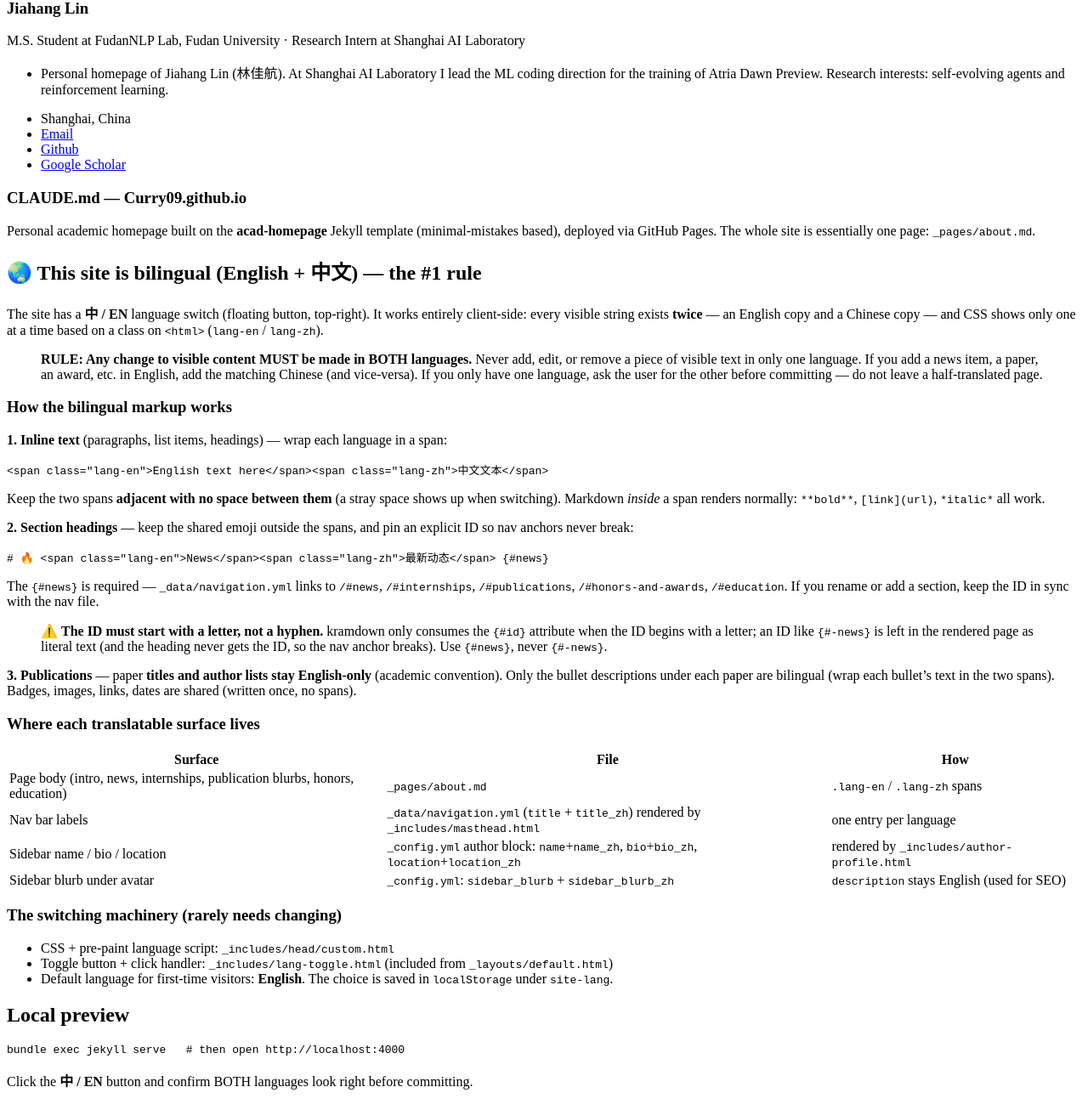
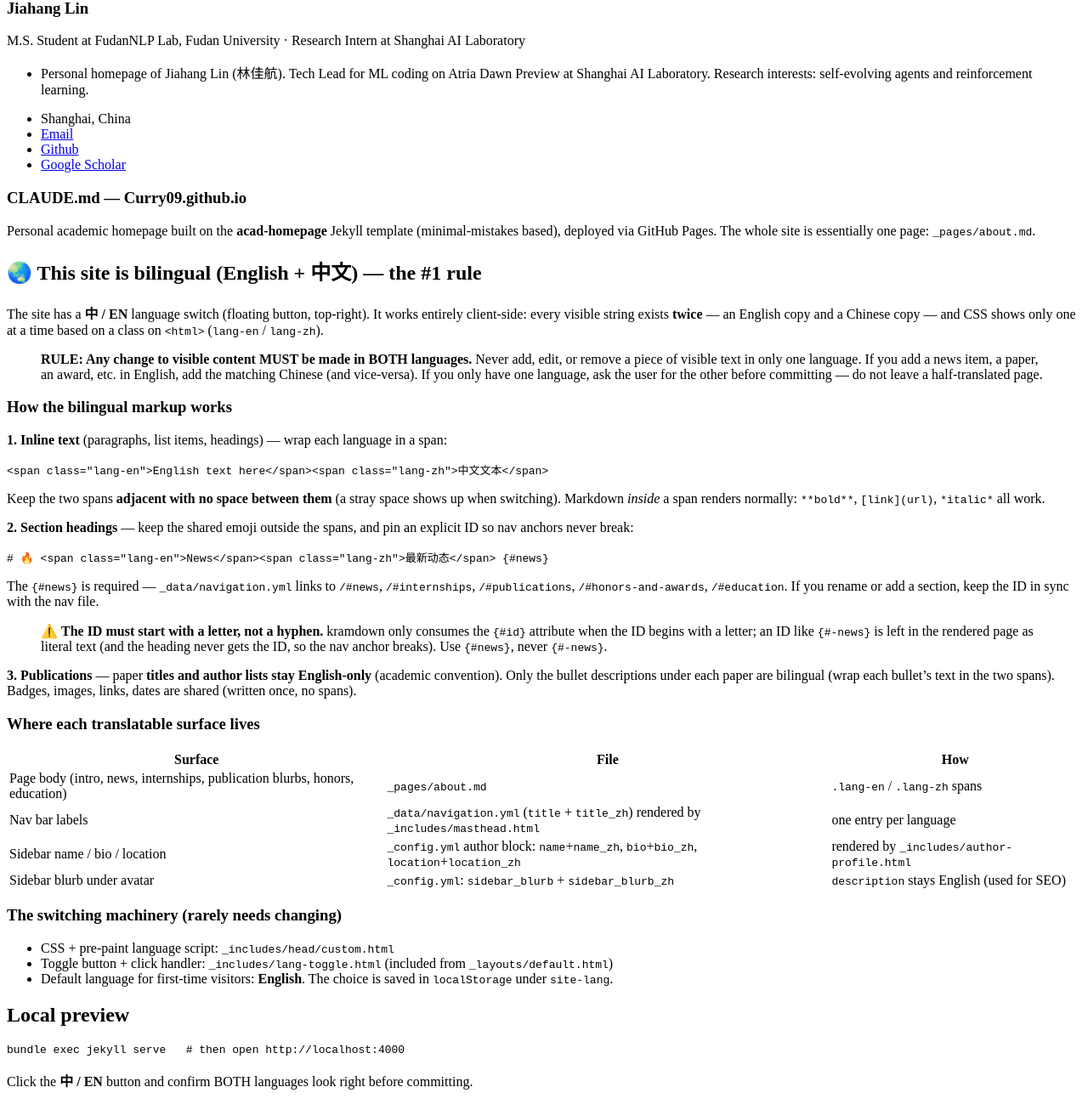
Before and after one commit to Curry09/Curry09.github.io, a Jekyll site: the page built from CLAUDE.md, in a window 1280 px wide. Shown: the part 508-1807 px from the top of the page at 85% size. Built offline with Jekyll 4.4.1, drawn with Linux system fonts in a browser that asks for light colours; our own code applies the rules of GitHub Pages for plain Markdown files.

Commit message:
Reword Atria role as Tech Lead for ML coding
Co-Authored-By: Claude Opus 5 (1M context) <noreply@anthropic.com>

```diff
--- a/_config.yml
+++ b/_config.yml
@@ -9,8 +9,8 @@
 title                    : "Jiahang Lin"
 description              : "Personal homepage of Jiahang Lin (林佳航), M.S. student at FudanNLP Lab, Fudan University and Research Intern at Shanghai AI Laboratory. Research interests: self-evolving agents and reinforcement learning."
 # Sidebar blurb shown under the avatar. `description` stays English for SEO; these drive the visible sidebar text in each language.
-sidebar_blurb            : "Personal homepage of Jiahang Lin (林佳航). At Shanghai AI Laboratory I lead the ML coding direction for the training of Atria Dawn Preview. Research interests: self-evolving agents and reinforcement learning."
-sidebar_blurb_zh         : "林佳航的个人主页。在上海人工智能实验室牵头负责 Atria Dawn Preview 训练中的 ML coding 方向。研究方向：自演化智能体与强化学习。"
+sidebar_blurb            : "Personal homepage of Jiahang Lin (林佳航). Tech Lead for ML coding on Atria Dawn Preview at Shanghai AI Laboratory. Research interests: self-evolving agents and reinforcement learning."
+sidebar_blurb_zh         : "林佳航的个人主页。上海人工智能实验室 Atria Dawn Preview 的 ML coding 方向 Tech Lead。研究方向：自演化智能体与强化学习。"
 repository               : "Curry09/Curry09.github.io"
 google_scholar_stats_use_cdn : true
 
```
Also changed, not shown: _pages/about.md (+2 -2 lines).
